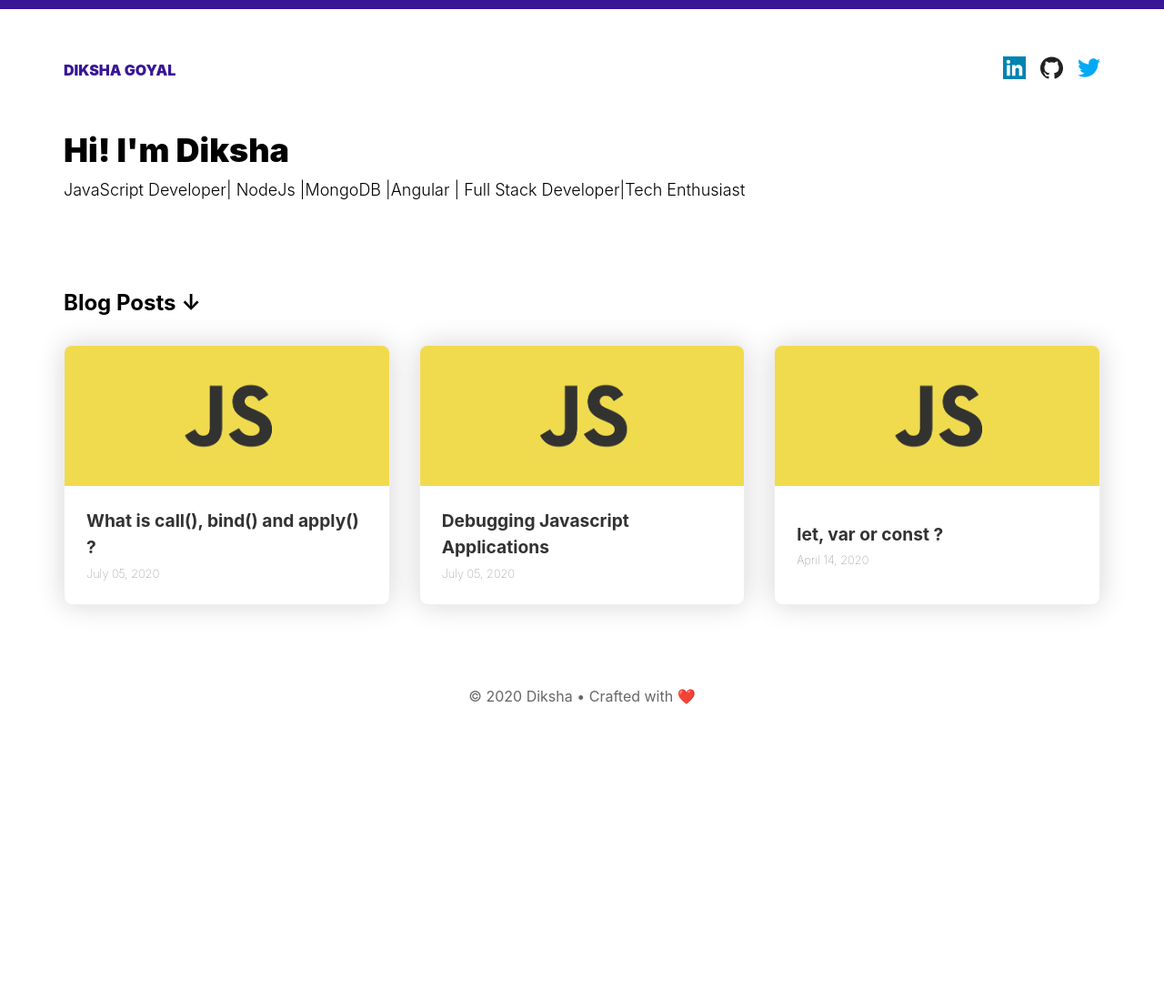
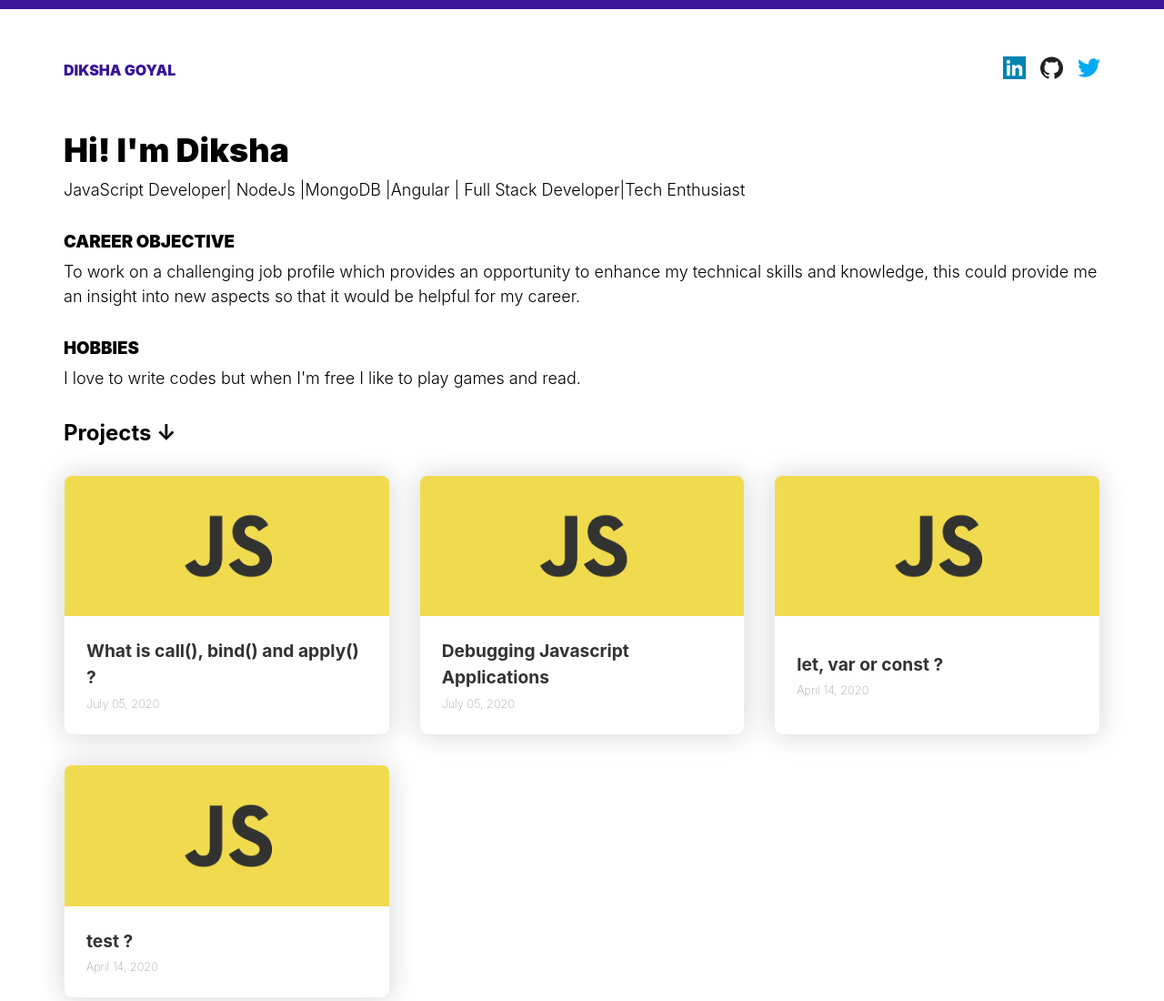
Before and after one commit to dikshagoyal26/blogs, a Gatsby site: page / in a window 1280 px wide. Shown: the top 1100 px of the page at 91% size. Before the commit the page ends 823 px from the top, so only its background shows below. Built offline with nearby package versions, Linux system fonts and the light colour scheme; Gatsby itself is replaced by a stand-in of ours.

Commit message:
initial commit

```diff
--- /dev/null
+++ b/_data/projects/test.md
@@ -0,0 +1,8 @@
+---
+template: BlogPost
+path: /let-var-const
+date: 2020-04-14
+title: test ?
+thumbnail: "/assets/js.png"
+metaDescription: Meta description for Hello World
+---
--- a/src/pages/index.js
+++ b/src/pages/index.js
@@ -1,38 +1,53 @@
-import React from "react"
-import Helmet from 'react-helmet';
-import { graphql } from 'gatsby'
-import Layout from "../components/layout"
-import PostLink from "../components/post-link"
-import HeroHeader from "../components/heroHeader"
+import React from "react";
+import Helmet from "react-helmet";
+import { graphql } from "gatsby";
+import Layout from "../components/layout";
+import PostLink from "../components/post-link";
+import HeroHeader from "../components/heroHeader";
 
 const IndexPage = ({
   data: {
     site,
-    allMarkdownRemark: { edges },
-  },
+    allMarkdownRemark: { edges }
+  }
 }) => {
-
   const Posts = edges
     .filter(edge => !!edge.node.frontmatter.date) // You can filter your posts based on some criteria
-    .map(edge => <PostLink key={edge.node.id} post={edge.node} />)
-
+    .map(edge => <PostLink key={edge.node.id} post={edge.node} />);
+  console.log(Posts);
   return (
     <Layout>
       <Helmet>
         <title>{site.siteMetadata.title}</title>
         <meta name="description" content={site.siteMetadata.description} />
+
         {/* {!site.siteMetadata.w3l_dom_key ? null : <meta name="w3l-domain-verification" content={site.siteMetadata.w3l_dom_key} />} */}
       </Helmet>
-      <HeroHeader/>
+      <HeroHeader />
+      <div>
+        <h3 className="headings"> CAREER OBJECTIVE </h3>{" "}
+        <p className="primary-content">
+          {" "}
+          To work on a challenging job profile which provides an opportunity to
+          enhance my technical skills and knowledge, this could provide me an
+          insight into new aspects so that it would be helpful for my career.
+        </p>
+        <h3 className="headings"> HOBBIES</h3>{" "}
+        <p className="primary-content">
+          I love to write codes but when I'm free I like to play games and read.{" "}
+        </p>
+      </div>
+
+      <h2>Projects &darr;</h2>
+      <div className="grids">{Posts}</div>
+
       <h2>Blog Posts &darr;</h2>
-      <div className="grids">
-        {Posts}
-      </div>
+      <div className="grids">{Posts}</div>
     </Layout>
-  )
-}
+  );
+};
 
-export default IndexPage
+export default IndexPage;
 export const pageQuery = graphql`
   query indexPageQuery {
     site {
@@ -56,4 +71,4 @@ export const pageQuery = graphql`
       }
     }
   }
-`
+`;
--- a/src/styles/global.scss
+++ b/src/styles/global.scss
@@ -67,7 +67,7 @@ a {
   text-transform: uppercase;
 }
 .hero-header {
-  padding: 0 0 64px;
+  // padding: 0 0 64px;
   max-width: 980px;
 }
 .headline {
@@ -252,6 +252,10 @@ a {
     }
   }
 }
+.headings{
+  font-weight: 900;
+  margin-bottom: 0.5rem;
+}
 /* Portrait and Landscape */
 @media only screen
 and (min-width: 768px) {
```
Also changed, not shown: src/components/projects.js (added, +24 -0 lines).
